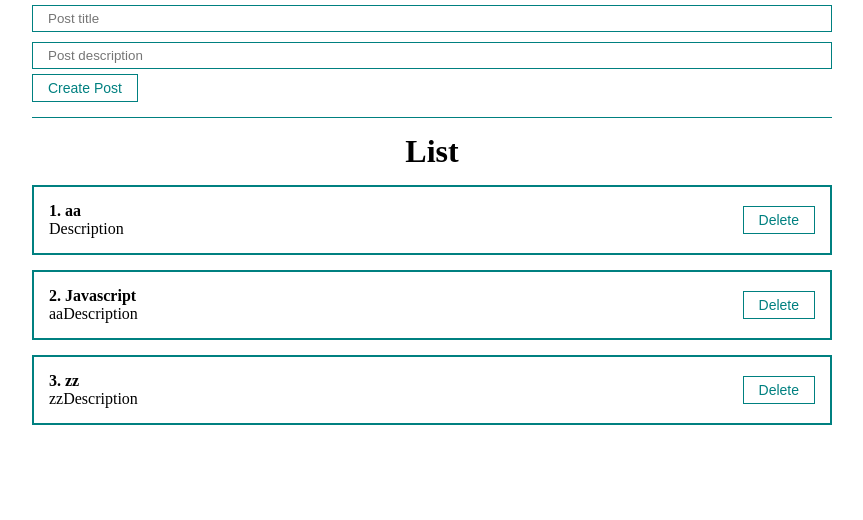
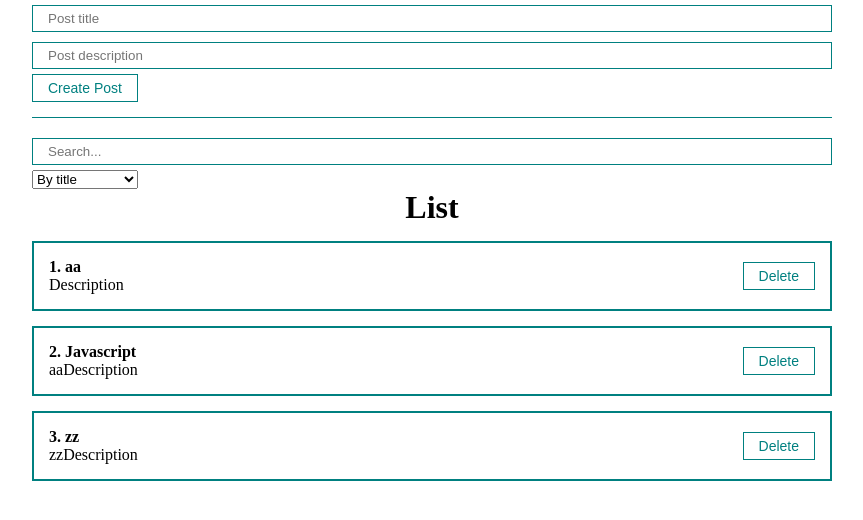
Before and after one commit to robinlant/react-academy, a React (Create React App) app: page / in a window 1280 px wide. Shown: the top 520 px of the page, without its empty margins (208-1071 px from the left). Built offline with nearby package versions, Linux system fonts and the light colour scheme.

Commit message:
PostFilter implemented

```diff
--- a/src/App.js
+++ b/src/App.js
@@ -1,9 +1,8 @@
-import {useMemo, useState} from "react";
+import React, {useMemo, useState} from "react";
 import './styles/app.css';
 import PostList from "./Components/PostList";
 import PostForm from "./Components/PostForm";
-import MySelect from "./Components/UI/select/MySelect";
-import MyInput from "./Components/UI/input/MyInput";
+import PostFilter from "./Components/PostFilter";
 
 function App() {
     const [posts,setPosts] = useState([
@@ -11,21 +10,19 @@ function App() {
         {id:2,title:'Javascript',body:'aaDescription'},
         {id:3,title:'zz',body:'zzDescription'}
     ]);
-    const [selectedSort, setSelectedSort] = useState('')
-    const [searchQuery,setSearchQuery] = useState('')
-
+    const [filter,setFilter] = useState({sort:'title',query:''})
     const sortedPosts = useMemo(() => {
-        if (selectedSort) {
-            return [...posts].sort((a,b) => a[selectedSort].localeCompare(b[selectedSort]))
+        if (filter.sort) {
+            return [...posts].sort((a,b) => a[filter.sort].localeCompare(b[filter.sort]))
         }
         return posts
-    },[posts,selectedSort])
+    },[posts,filter.sort])
 
     const searchedAndSortedPosts = useMemo( () => {
             return sortedPosts.filter((post) => {
-                post.title.toLowerCase().includes(searchQuery.toLowerCase())
+                return post.title.toLowerCase().includes(filter.query.toLowerCase())
             })
-        }, [searchQuery,sortedPosts]
+        }, [filter.query,sortedPosts]
     )
 
     const createPost = (post) => {
@@ -39,7 +36,8 @@ function App() {
         <div className="App">
             <PostForm  createPost={createPost}/>
             <hr style={{margin:'15px 0',backgroundColor:'teal',border:'none',height:'1px'}}/>
-            <PostList posts={sortedPosts} title={'List'} removePost={removePost}/>
+            <PostFilter filter={filter} setFilter={setFilter}/>
+            <PostList posts={searchedAndSortedPosts} title={'List'} removePost={removePost}/>
         </div>
     );
 }
--- a/src/Components/PostFilter.jsx
+++ b/src/Components/PostFilter.jsx
@@ -2,17 +2,17 @@ import React from 'react';
 import MyInput from "./UI/input/MyInput";
 import MySelect from "./UI/select/MySelect";
 
-const PostFilter = () => {
+const PostFilter = ({filter,setFilter}) => {
     return (
         <div>
             <div>
                 <MyInput placeholder="Search..."
-                         value={searchQuery}
-                         onChange={e => setSearchQuery(e.target.value)}
+                         value={filter.query}
+                         onChange={e => setFilter({...filter, query:e.target.value})}
                          type="text"/>
                 <MySelect defaultValue={'Filter by'}
-                          value={selectedSort}
-                          onChange={setSelectedSort}
+                          value={filter.sort}
+                          onChange={e => setFilter({...filter, sort:e.target.value})}
                           options={[
                               {value:'title',name:'By title'},
                               {value: 'body',name: 'By description'}
--- a/src/Components/UI/select/MySelect.jsx
+++ b/src/Components/UI/select/MySelect.jsx
@@ -4,7 +4,7 @@ import classes from './MySelect.module.css';
 const MySelect = ({options,defaultValue,value,onChange}) => {
     return (
         <select className={classes.mySel}
-                onChange={(event => onChange(event.target.value))}
+                onChange={(onChange)}
                 value={value}
         >
             <option value="" disabled>{defaultValue}</option>
```
